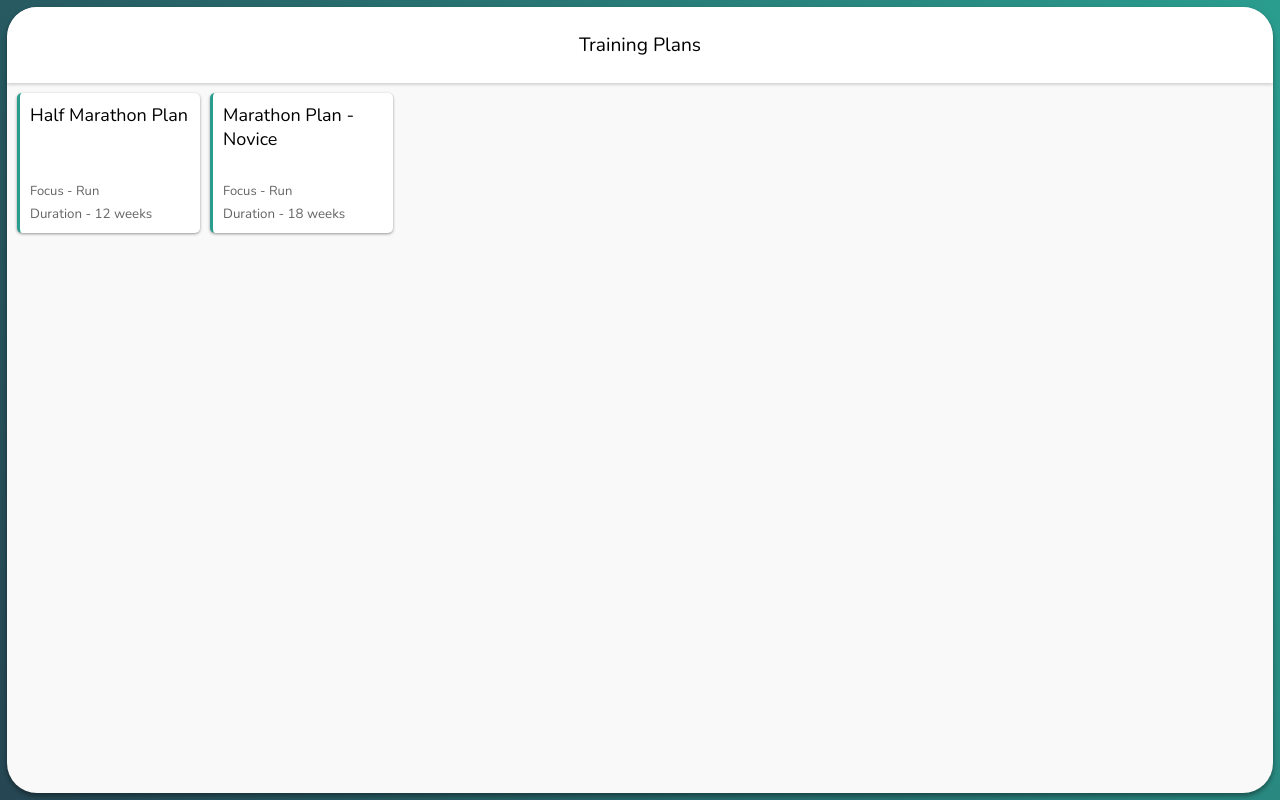
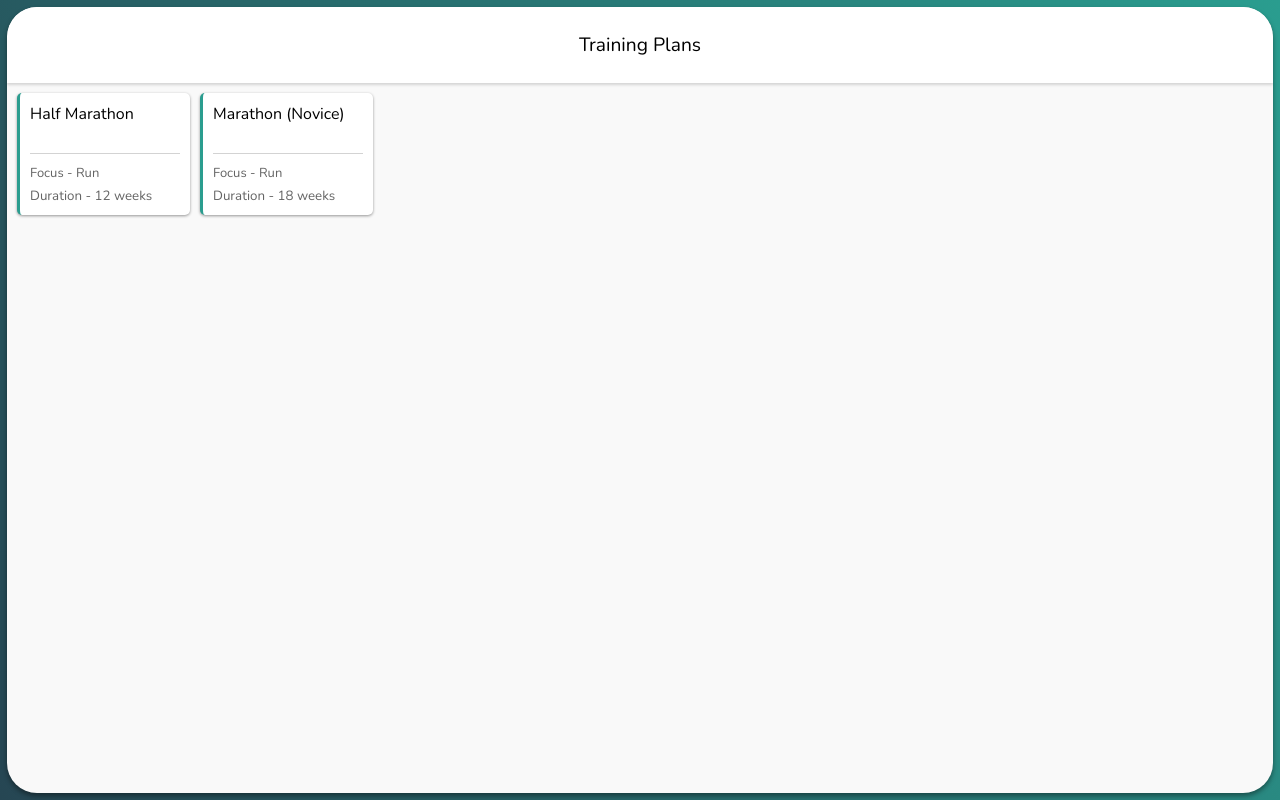
Before and after one commit to Jason-Mollerup/training-plans, a React (Create React App) app: page / in a window 1280 px wide. Built offline with nearby package versions, Linux system fonts and the light colour scheme.

Commit message:
initial deploy

```diff
--- a/src/App.js
+++ b/src/App.js
@@ -19,6 +19,7 @@ function App() {
                   key={`plan${index}`}
                   planName={plan.name}
                   planData={plan.data}
+                  planDistances={plan.distances}
                 />
               }
             />
--- a/src/Home.js
+++ b/src/Home.js
@@ -18,7 +18,7 @@ const Home = () => {
                 component={'div'}
               >
                 <div className="home-plan__name">{name}</div>
-                <div>
+                <div className="home-plan-detail">
                   <div>
                     {activities.map((activity, activityIndex) => (
                       <div
--- a/src/Plan.js
+++ b/src/Plan.js
@@ -20,10 +20,10 @@ import {
 
 const runTypesAndStyles = activityDefaults.run.types
 
-const Plan = ({ planName, planData }) => {
+const Plan = ({ planName, planData, planDistances }) => {
   // CONSTANTS
-  const plan = useMemo(() => structuredClone(planData), [])
-  const distances = useMemo(() => ['fiveK', 'tenK'], [])
+  const plan = useMemo(() => structuredClone(planData), [planData])
+  const distances = useMemo(() => planDistances || [], [planDistances])
   const initialTimes = useMemo(() => {
     let timeObj = {}
     distances.forEach(distance => {
@@ -35,32 +35,27 @@ const Plan = ({ planName, planData }) => {
     return timeObj
   }, [distances])
   const initialStartDate = useMemo(() => {
-    const date = localStorage.getItem('startDate')
-    return date ? JSON.parse(date) : new Date()
-  }, [])
+    const date = localStorage.getItem(`startDate${planName}`)
+    return date ? new Date(JSON.parse(date)) : new Date()
+  }, [planName])
 
   const [startDate, setStartDate] = useState(initialStartDate)
-
-  console.log(startDate.toISOString())
 
   const displayDate = useMemo(
     () => startDate.toISOString().slice(0, 10),
     [startDate]
   )
+
   const handleDate = e => {
-    console.log(e.target.value)
     const [year, month, day] = e.target.value.split('-')
     const date = new Date(year, month - 1, day)
     setStartDate(date)
+    localStorage.setItem(`startDate${planName}`, JSON.stringify(date))
   }
 
-  // STATE
   const [scrollMarginTop, setScrollMarginTop] = useState('146px')
   const [times, setTimes] = useState(initialTimes)
-  // IMPLEMENT
-  // const [startDate, setStartDate] = useState(initialStartDate)
 
-  // FUNCTIONS
   const handleFocus = e => e.target.select()
   const handleBlur = () => {
     const timesWithZeros = addLeadingZeros(structuredClone(times))
@@ -95,13 +90,6 @@ const Plan = ({ planName, planData }) => {
     setTimes(tempTimes)
     localStorage.setItem(type, JSON.stringify(tempTimes[type]))
   }
-
-  // IMPLEMENT
-  // const handleStartDate = e => {
-  //   const date = e.target.value
-  //   setStartDate(date)
-  //   localStorage.setItem('startDate', JSON.stringify(date))
-  // }
 
   const buildCross = (activity, index) => {}
   const buildSwim = (activity, index) => {}
@@ -222,14 +210,18 @@ const Plan = ({ planName, planData }) => {
     return (
       <div className={`modal-back ${modalState}`}>
         <div className="modal">
+          <div className="modal-header">
+            <div className="modal-header-text">Update Plan Details</div>
             <img
               src={xMarkIcon}
               className="close-icon"
               alt="close"
               onClick={() => setModalState('modal-closed')}
             />
+          </div>
+          <div className="modal-items">
             <div className="modal-title modal-title--no-top">
-            Update Plan Start Date
+              Plan Start Date
             </div>
             <div>
               <input
@@ -241,7 +233,11 @@ const Plan = ({ planName, planData }) => {
             </div>
             {distances.length > 0 && (
               <div className="time-input-wrapper">
-              <div className="modal-title">Update Best Times</div>
+                <div className="modal-title">Best Times</div>
+                <div className="modal-note">
+                  Best times determine your workout pace at certain points
+                  during the plan
+                </div>
                 {distances.map((distance, index) => (
                   <div
                     key={`${distance}-${index}-header`}
@@ -278,6 +274,7 @@ const Plan = ({ planName, planData }) => {
                 ))}
               </div>
             )}
+          </div>
         </div>
       </div>
     )
--- a/src/plans/halfMPlan.json
+++ b/src/plans/halfMPlan.json
@@ -9,7 +9,8 @@
         "note": "Regular run",
         "workouts": []
       }
-    ]
+    ],
+    "note": "Update your plan start date and your best 5k times today. This will determine your workout paces for the first half of training."
   },
   {
     "activities": [
@@ -614,7 +615,8 @@
           }
         ]
       }
-    ]
+    ],
+    "note": "Update your best 10k time today. This will determine your pace for workouts for the rest of training."
   },
   {
     "activities": [
--- a/src/plans/index.js
+++ b/src/plans/index.js
@@ -3,18 +3,20 @@ import fullMarathonNovicePlan from './fullMNovicePlan.json'
 
 const plans = [
   {
-    name: 'Half Marathon Plan',
-    path: 'half-marathon-plan',
+    name: 'Half Marathon',
+    path: 'half-marathon',
     duration: '12 weeks',
     activities: ['run'],
-    data: halfMarathonPlan
+    data: halfMarathonPlan,
+    distances: ['fiveK', 'tenK']
   },
   {
-    name: 'Marathon Plan - Novice',
-    path: 'marathon-plan-novice',
+    name: 'Marathon (Novice)',
+    path: 'marathon-novice',
     duration: '18 weeks',
     activities: ['run'],
-    data: fullMarathonNovicePlan
+    data: fullMarathonNovicePlan,
+    distances: null
   }
 ]
 export default plans
--- a/src/styles/App.css
+++ b/src/styles/App.css
@@ -268,8 +268,8 @@ html {
 .home-plan {
   padding: 10px;
   margin: 5px;
-  width: 160px;
-  height: 120px;
+  width: 150px;
+  height: 102px;
   border-radius: 5px;
   box-shadow: 0 1px 3px rgba(0, 0, 0, .4);
   display: flex;
@@ -281,7 +281,15 @@ html {
 }
 
 .home-plan__name {
-  font-size: large;
+  font-size: medium;
+  text-overflow: ellipsis;
+  overflow: hidden;
+  height: 43px;
+}
+
+.home-plan-detail {
+  border-top: 1px solid lightgray;
+  padding-top: 10px;
 }
 
 .home-plan__activities {
@@ -334,10 +342,13 @@ html {
 .modal {
   background-color: white;
   width: 300px;
-  height: 300px;
-  margin-bottom: 100px;
+  max-height: 300px;
   border-radius: 10px;
   overflow: scroll;
+}
+
+.modal-items {
+  padding: 0 15px 15px;
 }
 
 .modal-open {
@@ -348,16 +359,29 @@ html {
   display: none;
 }
 
+.modal-header {
+  padding: 15px;
+  display: flex;
+  justify-content: space-between;
+  height: 15px;
+  box-shadow: 0 2px 3px rgba(0, 0, 0, .15);
+  margin-bottom: 15px;
+  position: sticky;
+  top: 0px;
+}
+
+.modal-header-text {
+  font-size: small;
+  font-style: italic;
+  color: rgb(61, 61, 61);
+}
+
 .close-icon {
   height: 15px;
   width: 15px;
-  padding: 3px;
-  margin: 10px;
   border-radius: 100px;
-  border: 1.5px solid black;
   align-self: flex-end;
   opacity: 60%;
-  margin-left: 266px;
   cursor: pointer;
 }
 
@@ -374,10 +398,19 @@ html {
 }
 
 .modal-title {
-  margin: 15px;
+  margin: 15px 0;
   padding: 5px;
-  border: 0.01rem solid rgb(190, 190, 190);
+  background-color: #264653;
+  box-shadow: 0 2px 4px rgba(0, 0, 0, 0.5);
+  color: white;
   border-radius: 5px;
+}
+
+.modal-note {
+  font-size: smaller;
+  font-style: italic;
+  margin: 0 15px;
+  color: rgb(61, 61, 61);
 }
 
 .modal-title--no-top {
```
Lines whose indentation alone changed are shown as unchanged.
